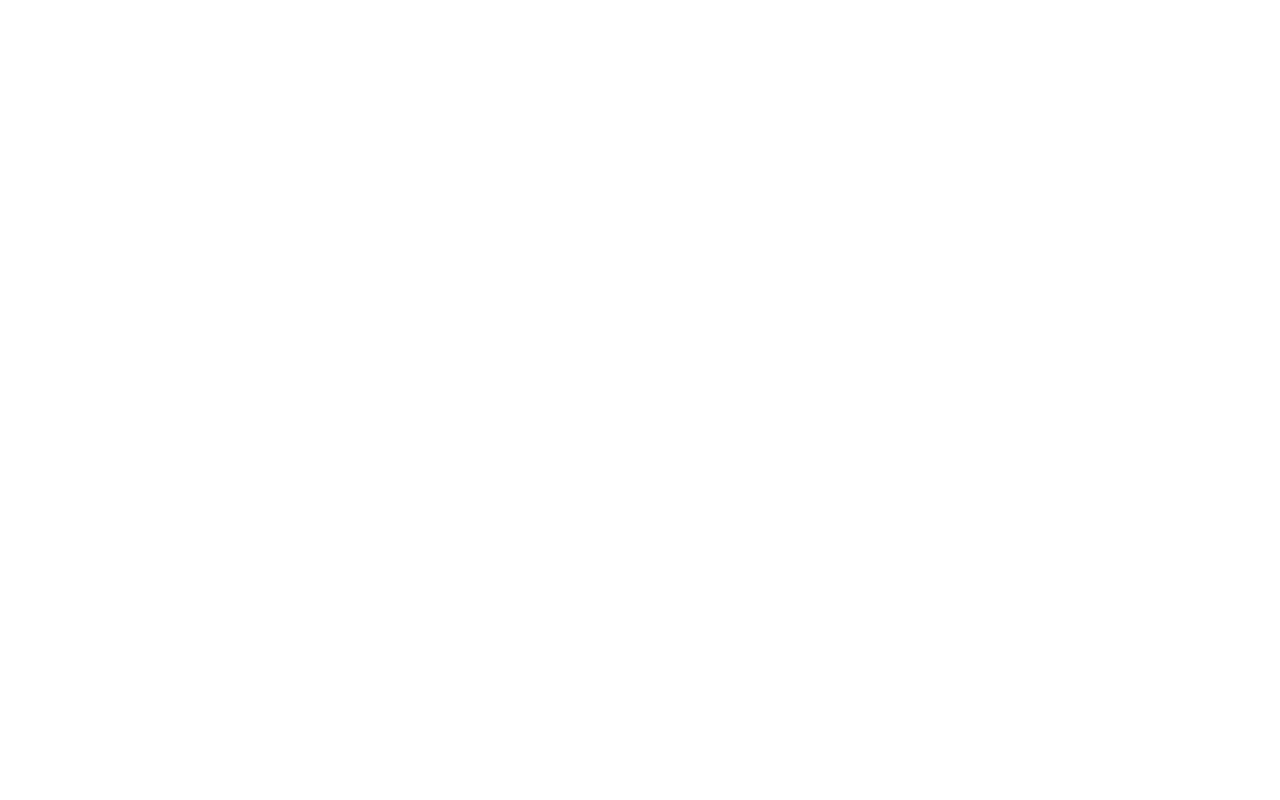
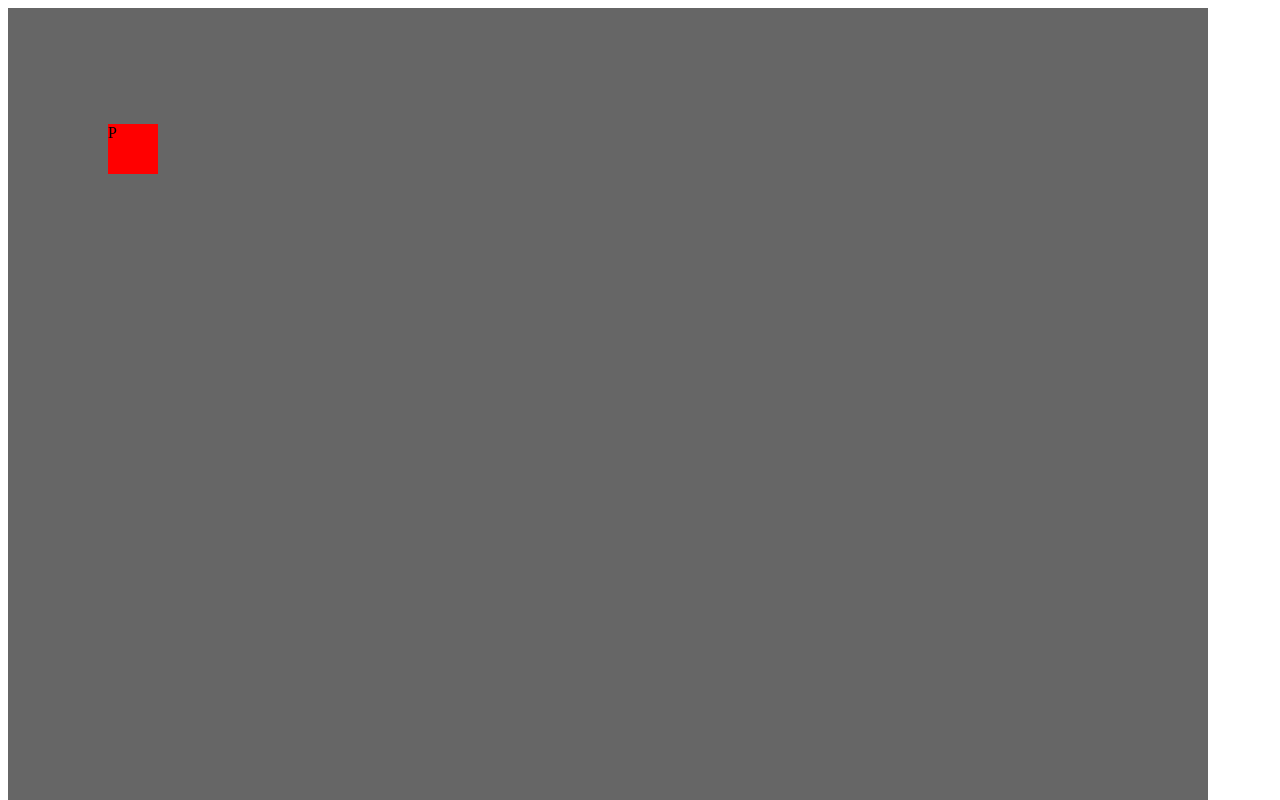
Before and after one commit to Yong211/random, a plain HTML site: page index.html in a window 1280 px wide. Shown: the top 800 px of the page. Drawn offline with nearby package versions, Linux system fonts and the light colour scheme.

Commit message:
Add files via upload

```diff
--- a/index.html
+++ b/index.html
@@ -5,12 +5,41 @@
     <meta http-equiv="X-UA-Compatible" content="IE=edge">
     <meta name="viewport" content="width=device-width, initial-scale=1.0">
     <script src="https://code.jquery.com/jquery-3.0.0.js"></script>
+    <script src="jquery-1.12.3.js"></script>
     <title>Document</title>
+    <style>
+        div{
+            position: relative;
+            width: 1200px;
+            height: 1000px;
+            background: #666;
+        }
+        p{
+            position: absolute;
+            left: 100px;
+            top: 100px;
+            width: 50px;
+            height: 50px;
+            background: red;
+            cursor: pointer;
+        }
+    </style>
 </head>
 <body>
+    <div>
+        <p>
+            P
+        </p>
+    </div>
+    <script>
+        $(function(){
+            $('p').click(function(){
+                var num01 = Math.round(Math.random()*1150);
+                var num02 = Math.round(Math.random()*950);
 
-    <script>
-
+                $('p').animate({left:num01, top:num02},'slow');
+            });
+        });
     </script>
 </body>
 </html>
```
